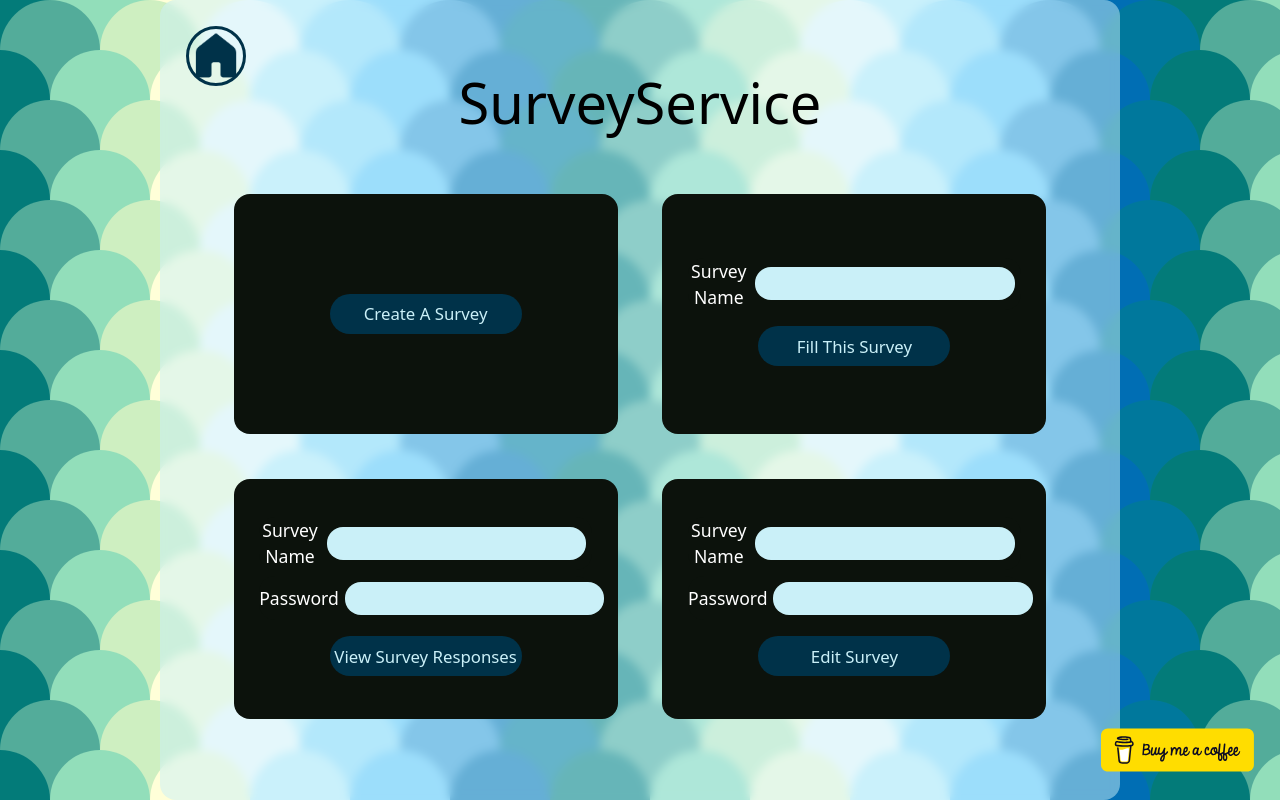
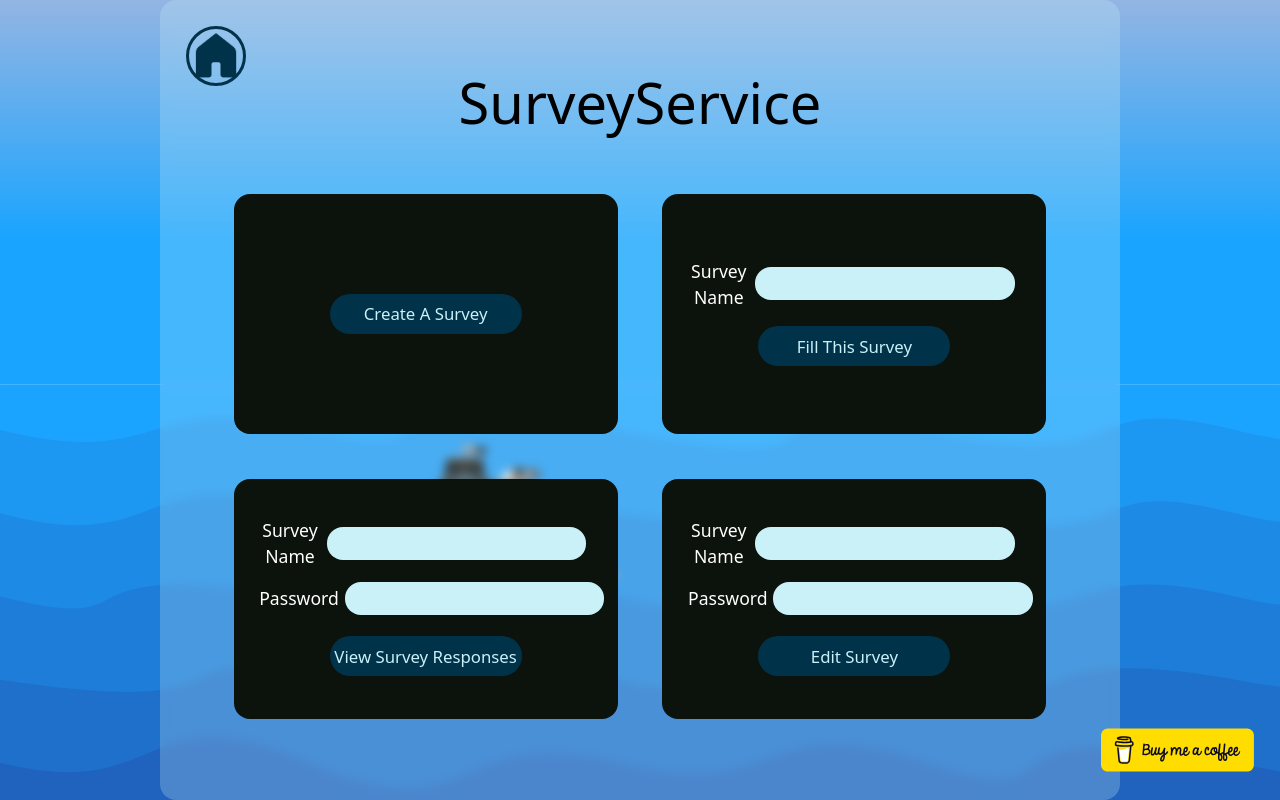
Before and after one commit to Agrim-Bansal/SurveyService, a Next.js app: page / in a window 1280 px wide. Built offline with nearby package versions, Linux system fonts and the light colour scheme.

Commit message:
All done. Just ReadMe left

```diff
--- a/src/app/fill/page.js
+++ b/src/app/fill/page.js
@@ -1,13 +1,13 @@
 "use client";;
 import ResponseInputBoxCard from "@/app/ui/ResponseInputBoxCard";
-import { useSearchParams } from "next/navigation";
+import { useSearchParams, useRouter } from "next/navigation";
 import { useState, useEffect } from "react";
 import clsx from 'clsx';
 import { getSurveyFromFirestore, addSurveyResponseToFirestore, addSurveyUserToFirestore } from "@/app/firebase";
 
 
 export default function Fill() {
-
+    const router = useRouter();
     const searchParams = useSearchParams();
 
     const [questions, setQuestions] = useState(['']);
--- a/src/app/globals.css
+++ b/src/app/globals.css
@@ -10,11 +10,9 @@
   height: 100%;
   width: 100%;
   font-size: 3vh;
-  background-image: url('/colorful-stingrays.svg');
-  background-size: repeat;
-  background-attachment: fixed;
+  /* background: rgba(25, 164, 255, 1); */
+  background: linear-gradient(0deg, rgba(25, 164, 255) 70%, #93b5e3 100%);
 }
-
 
 
 body {
@@ -25,7 +23,7 @@ body {
 }
 
 .backdrop{
-  background: rgba(202, 240, 248, 0.50);
+  background: rgba(202, 240, 248, 0.25);
   backdrop-filter: blur(5px);
   width: 75vw;
   height: 100%;
@@ -345,6 +343,8 @@ input:focus{
   text-align: center;
   margin-top: 5%;
   font-size: 2.5vh;
+  word-wrap: break-word;
+
 }
 
 .responseBox{
@@ -385,7 +385,9 @@ input:focus{
   padding: 1%;
   border: #CAF0F8 1px solid;
   cursor: pointer;
-  transition: ease-in 0.25s;
+  transition: ease-in 0.1s;
+  font-size: 0.9em;
+  word-wrap: break-word;
 }
 
 .option.active{
@@ -397,3 +399,48 @@ input:focus{
   align-items: center;
   justify-content: center;
 }
+
+.wave-container{
+  position: relative;
+  bottom: 0;
+  left: 0;
+  width: 100%;
+  height: fit-content;
+  transform: translateY(-100%);
+  z-index: -1;
+}
+
+.wave{
+  width: 100%;
+}
+
+.pirate-container{
+  animation: translate 15s alternate infinite linear;
+  position: absolute;
+  height: 20vw;
+  width: 20vw;
+}
+
+.pirate{
+  width: 100%;
+  height: 100%;
+  animation: upDown 1.5s alternate infinite ease-in-out;
+}
+
+
+
+@keyframes upDown {
+  to { transform: translatey(100px);}
+}
+@keyframes translate {
+  0%{
+    transform: translateX(0%);
+  }
+  100%{
+    transform: translateX(400%);
+  }
+}
+
+.carousel.results{
+  margin-top: 2%;
+}
--- a/src/app/layout.js
+++ b/src/app/layout.js
@@ -31,6 +31,14 @@ export default function RootLayout({ children }) {
 
         <Coffee/>
 
+        <div className="wave-container">
+          <div className="pirate-container">
+            <Image src="/pirate_ship.png" alt="pirate ship" width="100" height="100" className="pirate"/>
+          </div>
+
+          <Image src="/wave_background1.svg" alt="wave1" width="100" height="100" className="wave wave1"/>
+        </div>
+
 
       </body>
 
--- a/src/app/results/page.js
+++ b/src/app/results/page.js
@@ -1,13 +1,13 @@
 "use client";;
 import ResponseDisplayBoxCard from "@/app/ui/ResponseDisplayBoxCard";
-import { useSearchParams } from "next/navigation";
+import { useSearchParams, useRouter } from "next/navigation";
 import { useState, useEffect } from "react";
 import clsx from 'clsx';
 import { getSurveyResponseFromFirestore, getSurveyFromFirestore, getQuestionResponseFromFirestore } from "@/app/firebase";
 
 
 export default function Results() {
-
+    const router = useRouter();
     const params = useSearchParams();
     const [questions, setQuestions] = useState([]);
     const [responses, setResponses] = useState([]);
@@ -21,6 +21,12 @@ export default function Results() {
 
     useEffect(() => {
         const surveyName = params.get('surveyName');
+
+        if (params.get("surveyName") == ""){
+            setDocumentFound(false);
+            return;
+        }
+
         getSurveyFromFirestore(surveyName).then((survey) => {
             if (survey == 'no such document') {
                 setDocumentFound(false);
@@ -139,7 +145,7 @@ export default function Results() {
             }
         </div>
 
-    <div className='carousel'>
+    <div className='carousel results'>
         {leftElements}
         {centerElement}
         {rightElements}
```
Also changed, not shown: public/pirate_ship.png (added), public/wave_background1.svg (added).
